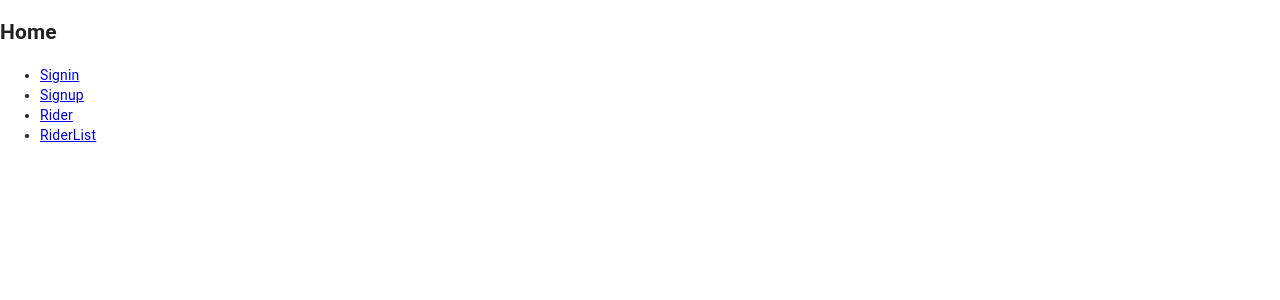
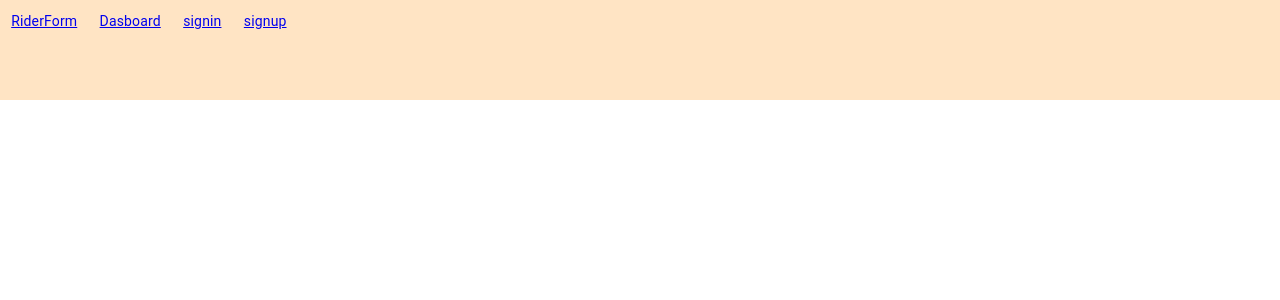
Before and after one commit to Ramachandran-Sankaranarayanan/react_spa, a React (Create React App) app: page / in a window 1280 px wide. Shown: the top 300 px of the page. Built offline with nearby package versions, Linux system fonts and the light colour scheme.

Commit message:
API Integrated2

```diff
--- a/src/App.js
+++ b/src/App.js
@@ -7,27 +7,15 @@ import Rider from "./components/rider/Rider";
 import RiderList from "./components/rider/riderlist";
 import Signin from "./components/rider/signin";
 import Signup from "./components/rider/signup";
+import Navigation from './components/Navigation';
+
 class App extends Component {
   render() {
     return (
       <Provider store={store}>
         <BrowserRouter>
           <div>
-            <h2>Home</h2>
-            <ul>
-              <li>
-                <Link to="/signin">Signin</Link>
-              </li>
-              <li>
-                <Link to="/signup">Signup</Link>
-              </li>
-              <li>
-                <Link to="/rider">Rider</Link>
-              </li>
-              <li>
-                <Link to="/riderList">RiderList</Link>
-              </li>
-            </ul>
+            <Navigation/>
             <Switch>
               <Route path="/rider">
                 <Rider />
--- /dev/null
+++ b/src/components/Navigation.css
@@ -0,0 +1,15 @@
+
+.navbar-basic {
+    display: flex;
+    width: 100%;
+    height: 100px;
+    background-color: bisque;
+}
+
+.menus{
+    display: flex;
+}
+
+.menuItem{
+    padding: 0.7rem;
+}
--- a/src/components/Navigation.js
+++ b/src/components/Navigation.js
@@ -1,11 +1,19 @@
 import React from 'react';
 
 import { NavLink } from 'react-router-dom';
+import './Navigation.css'
 
 const Navigation = () => {
     return (
-       <div>
-           <NavLink to="/rider">RiderForm</NavLink>
+       <div className="navbar-basic">
+        <div className="menus">
+            <NavLink to="/rider" className="menuItem">RiderForm</NavLink>
+            <NavLink to="/riderList" className="menuItem">Dasboard</NavLink>
+            <NavLink to="/signin" className="menuItem">signin</NavLink>
+            <NavLink to="/signup" className="menuItem">signup</NavLink>
+
+        </div>
+
 
       </div>
     );
```
